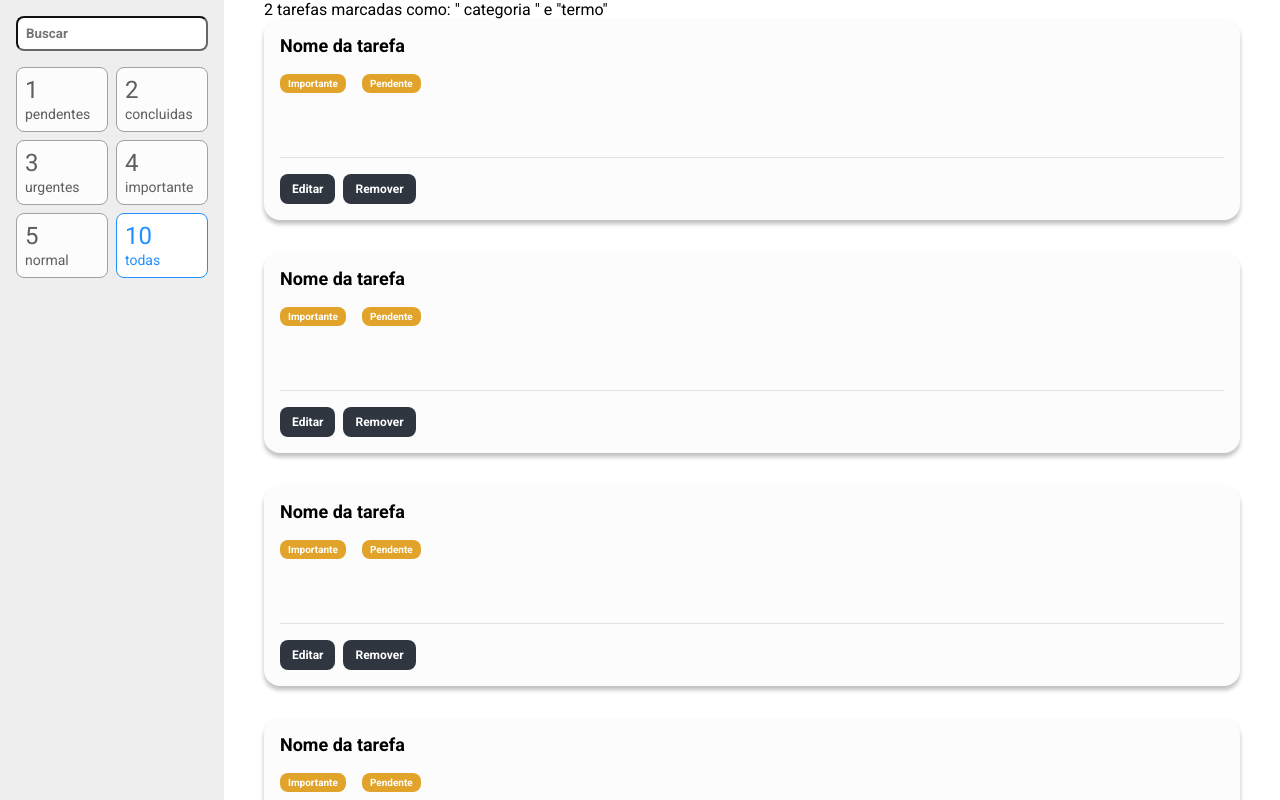
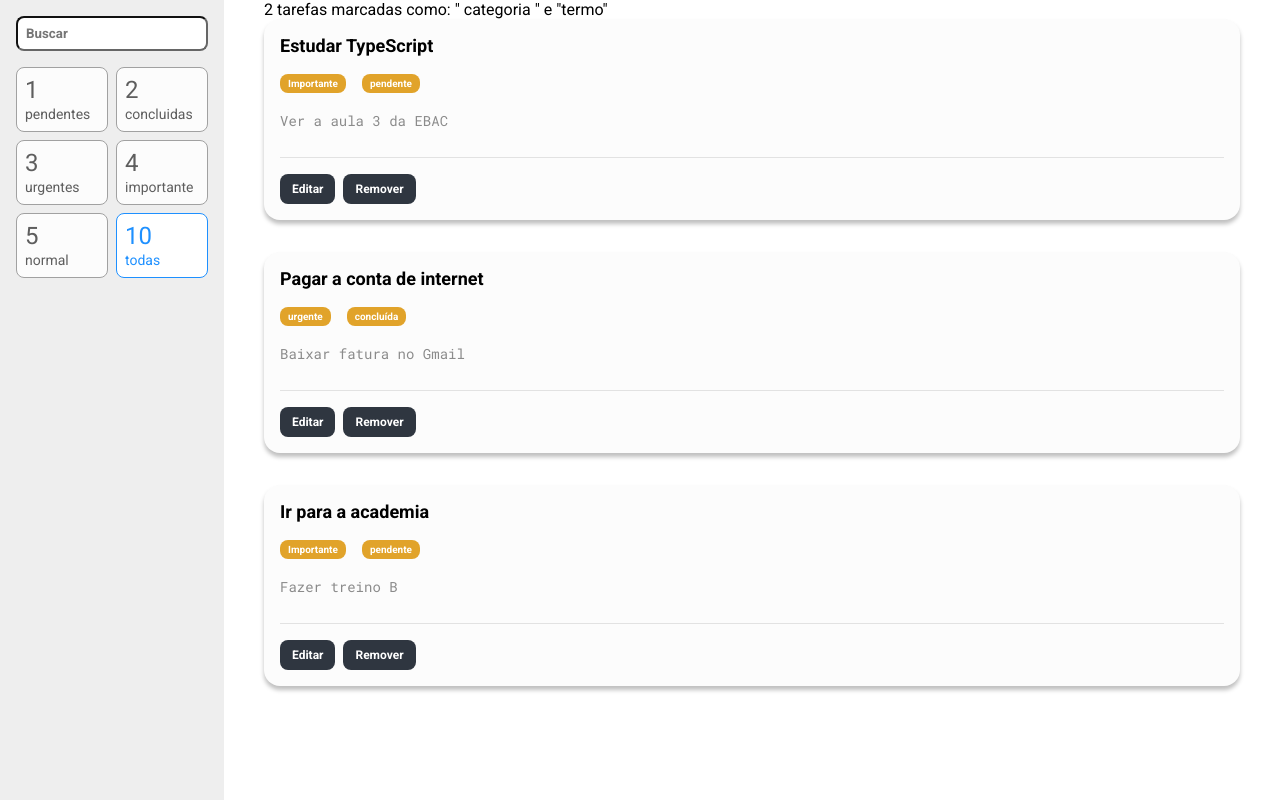
Before and after one commit to KevinReisHartwig/React-Atividade-Minhas_Tarefas, a React (Create React App) app: page / in a window 1280 px wide. Built offline with nearby package versions, Linux system fonts and the light colour scheme.

Commit message:
criando useState no componente tarefa

```diff
--- a/src/components/Tarefa/index.tsx
+++ b/src/components/Tarefa/index.tsx
@@ -1,16 +1,37 @@
+import { useState } from 'react'
 import * as S from './styles'
 
-const Tarefa = () => (
+type Props = {
+  titulo: string
+  prioridade: string
+  status: string
+  descricao: string
+}
+
+const Tarefa = ({ descricao, prioridade, status, titulo }: Props) => {
+  const [estaEditando, setEstaEditando] = useState(false)
+
+  return (
     <S.Card>
-    <S.Titulo>Nome da tarefa</S.Titulo>
-    <S.Tag>Importante</S.Tag>
-    <S.Tag>Pendente</S.Tag>
-    <S.Descricao />
+      <S.Titulo>{titulo}</S.Titulo>
+      <S.Tag>{prioridade}</S.Tag>
+      <S.Tag>{status}</S.Tag>
+      <S.Descricao value={descricao} />
       <S.BarraAcoes>
-      <S.Botao>Editar</S.Botao>
+        {estaEditando ? (
+          <>
+            <S.Botao>Salvar</S.Botao>
+            <S.Botao onClick={() => setEstaEditando(false)}>Cancelar</S.Botao>
+          </>
+        ) : (
+          <>
+            <S.Botao onClick={() => setEstaEditando(true)}>Editar</S.Botao>
             <S.Botao>Remover</S.Botao>
+          </>
+        )}
       </S.BarraAcoes>
     </S.Card>
   )
+}
 
 export default Tarefa
--- a/src/containers/ListaDeTarefas/index.tsx
+++ b/src/containers/ListaDeTarefas/index.tsx
@@ -1,25 +1,40 @@
 import Tarefa from '../../components/Tarefa'
 import { Container } from './styles'
 
+const tarefas = [
+  {
+    titulo: 'Estudar TypeScript',
+    descricao: 'Ver a aula 3 da EBAC',
+    prioridade: 'Importante',
+    status: 'pendente'
+  },
+  {
+    titulo: 'Pagar a conta de internet',
+    descricao: 'Baixar fatura no Gmail',
+    prioridade: 'urgente',
+    status: 'concluída'
+  },
+  {
+    titulo: 'Ir para a academia',
+    descricao: 'Fazer treino B',
+    prioridade: 'Importante',
+    status: 'pendente'
+  }
+]
 const ListaDeTarefas = () => (
   <Container>
     <p>2 tarefas marcadas como: &quot; categoria &quot; e &quot;termo&quot;</p>
     <ul>
-      <li>
-        <Tarefa />
-      </li>
-      <li>
-        <Tarefa />
-      </li>
-      <li>
-        <Tarefa />
-      </li>
-      <li>
-        <Tarefa />
-      </li>
-      <li>
-        <Tarefa />
-      </li>
+      {tarefas.map((t) => (
+        <li key={t.titulo}>
+          <Tarefa
+            descricao={t.descricao}
+            titulo={t.titulo}
+            status={t.status}
+            prioridade={t.prioridade}
+          />
+        </li>
+      ))}
     </ul>
   </Container>
 )
```
Lines whose indentation alone changed are shown as unchanged.
